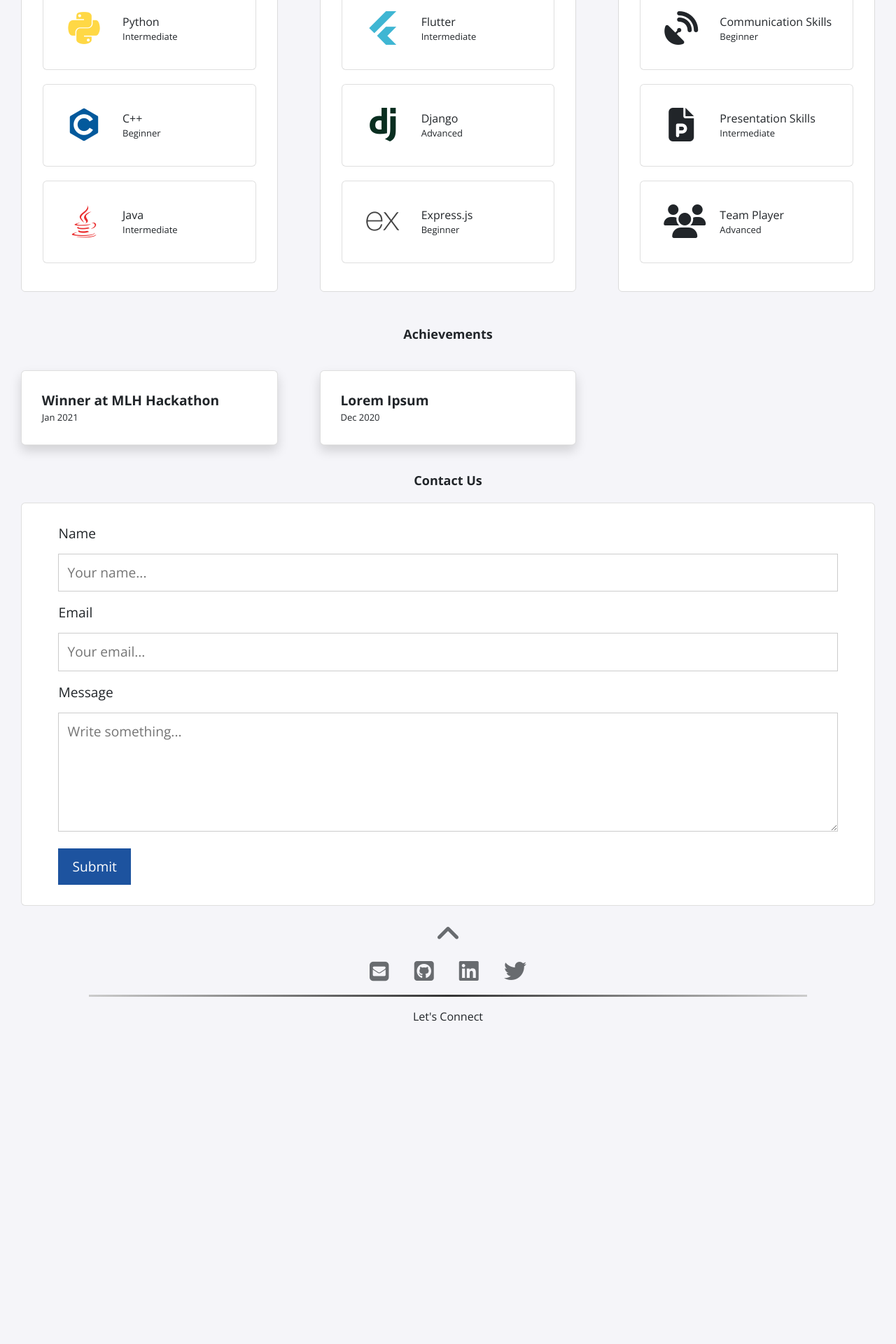
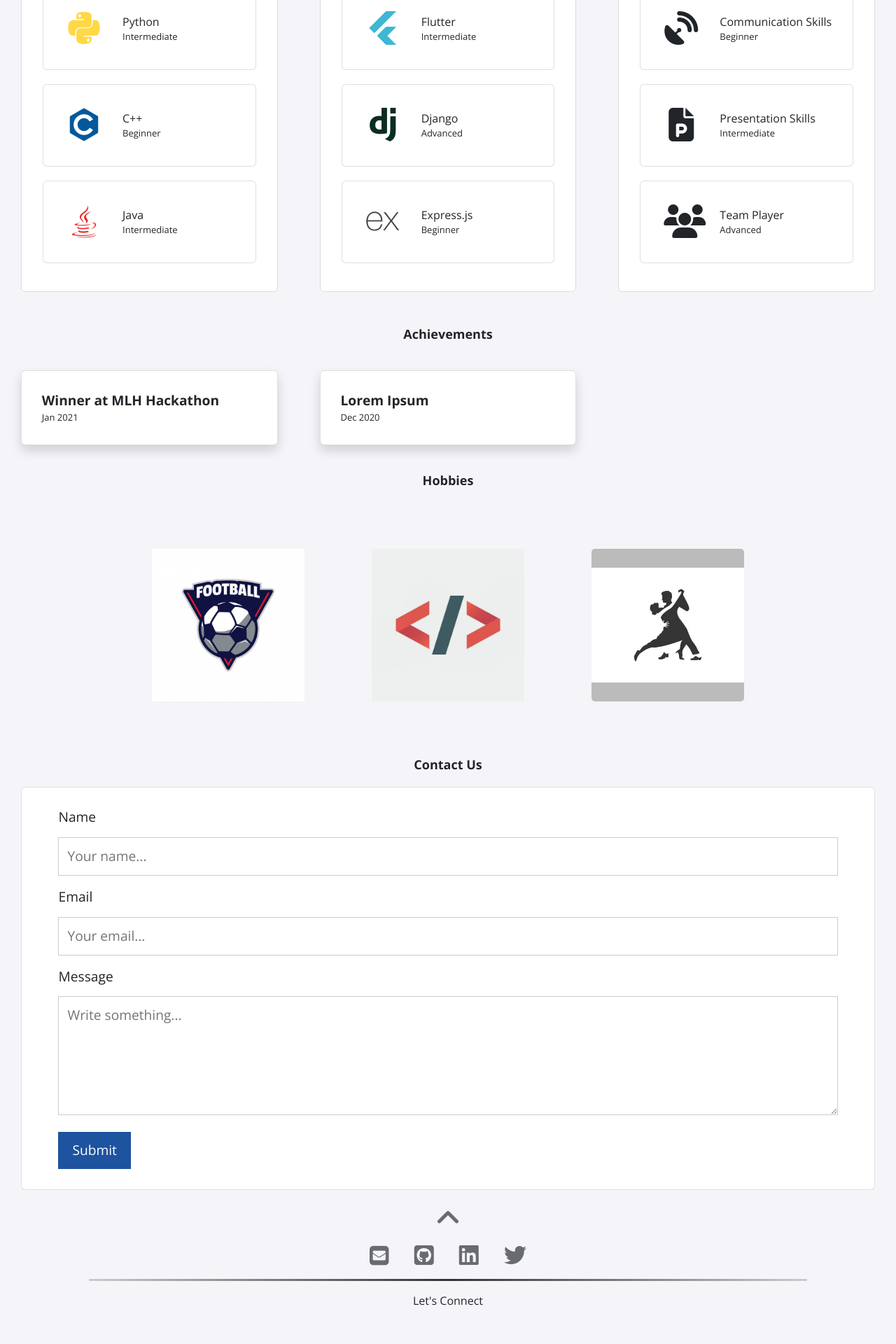
Before and after one commit to Ali-Doggaz/MLH-Portfolio, a Jekyll site: the page built from index.html, in a window 1280 px wide. Shown: the part 1423-3343 px from the top of the page at 70% size. Built offline with Jekyll 4.4.1, drawn with Linux system fonts in a browser that asks for light colours; nearby versions of some CDN libraries; before the commit the page ends 2937 px from its top, so only the background shows below that.

Commit message:
Added Hobbies section

```diff
--- a/_data/hobbies.yml
+++ b/_data/hobbies.yml
@@ -1,8 +1,8 @@
-- name: I've been playing Soccer since I was 6!
-  logo: mlh.jpg
+- name: Played with Real Madrid's Junior team, and practice on a daily basis with the Castilla.
+  logo: soccer.jpg
 
-- name: Coding is my passion!
-  logo: mlh.jpg
+- name: Coding is definitely my passion! From AI to Web Development, I've been trying to grab as much knowledge as possible!
+  logo: coding.jpg
 
-- name: I've been playing Soccer since I was 6!
-  logo: mlh.jpg
+- name: I've been practicing since primary school. Last year, I performed with the english national ballet.
+  logo: dance.jpg
--- a/_includes/hobbies.html
+++ b/_includes/hobbies.html
@@ -31,7 +31,7 @@
 
                         <div class="hobbies-text ">
 
-                            <p style="margin-top: 100px; text-align: center; ">{{ item.name }}</p>
+                            <p style="text-align: center; ">{{ item.name }}</p>
 
                         </div>
                     </div>
--- a/_sass/all.scss
+++ b/_sass/all.scss
@@ -5,10 +5,10 @@
 @import 'profile';
 @import 'page';
 @import 'skills';
+@import 'hobbies';
 @import 'footer_minimal';
 @import 'variables';
 @import 'variables_dark';
-
 .card-container {
     display: grid;
     grid-template-columns: repeat($cardnum_big, 1fr);
@@ -37,6 +37,7 @@ body {
     background-color: #f5f5f9;
     margin-bottom: 50px;
 }
+
 h2 {
     margin-bottom: 20px;
     margin-top: 20px;
@@ -46,13 +47,11 @@ h2 {
 
 .shadow {
     @if $box_shadow {
-    box-shadow: 0 5px 10px rgba(154, 160, 185, 0.05),
-    0 15px 40px rgba(166, 173, 201, 0.2);
+        box-shadow: 0 5px 10px rgba(154, 160, 185, 0.05), 0 15px 40px rgba(166, 173, 201, 0.2);
     }
     @else {
         box-shadow: none !important;
     }
-
 }
 
 .card {
@@ -66,7 +65,6 @@ h2 {
     font-size: 1.2em;
     font-size: $card_font_size;
     position: relative;
-
     .launch-icon {
         position: absolute;
         right: 14px;
@@ -87,7 +85,6 @@ h2 {
 }
 
 a {
-
     color: inherit;
 }
 
@@ -97,22 +94,18 @@ a {
         margin: 0px;
         text-align: left;
     }
-
     .title {
         font-size: 500;
         font-weight: bold;
     }
-
     .location {
         font-size: medium;
         font-weight: 400;
     }
-
     .dates {
         font-size: small;
         color: inherit;
     }
-
 }
 
 .icon {
@@ -120,18 +113,21 @@ a {
     height: 70px;
     margin-right: 20px;
     padding: 10px;
-
     img {
         width: 100%;
     }
 }
 
+.list {
+    margin-top: 70px;
+}
 
 @media only screen and (max-width: 768px) {
     .card {
         margin: 10px 30px;
     }
 }
+
 .darkmode {
     background: $dark_background !important;
     color: $dark_font_color;
--- a/_sass/hobbies.scss
+++ b/_sass/hobbies.scss
@@ -42,6 +42,7 @@
     -webkit-backface-visibility: hidden;
     /* Safari */
     backface-visibility: hidden;
+
 }
 
 
--- a/index.html
+++ b/index.html
@@ -16,6 +16,8 @@ layout: default
 
     {% include achievements.html %}
 
+    {% include hobbies.html %}
+
     {% include contact.html %}
 
     {% include footer.html %}
```
Also changed, not shown: assets/img/hobbies/coding.jpg (added), assets/img/hobbies/dance.jpg (added), assets/img/hobbies/soccer.jpg (added). Lines whose indentation alone changed are shown as unchanged.
